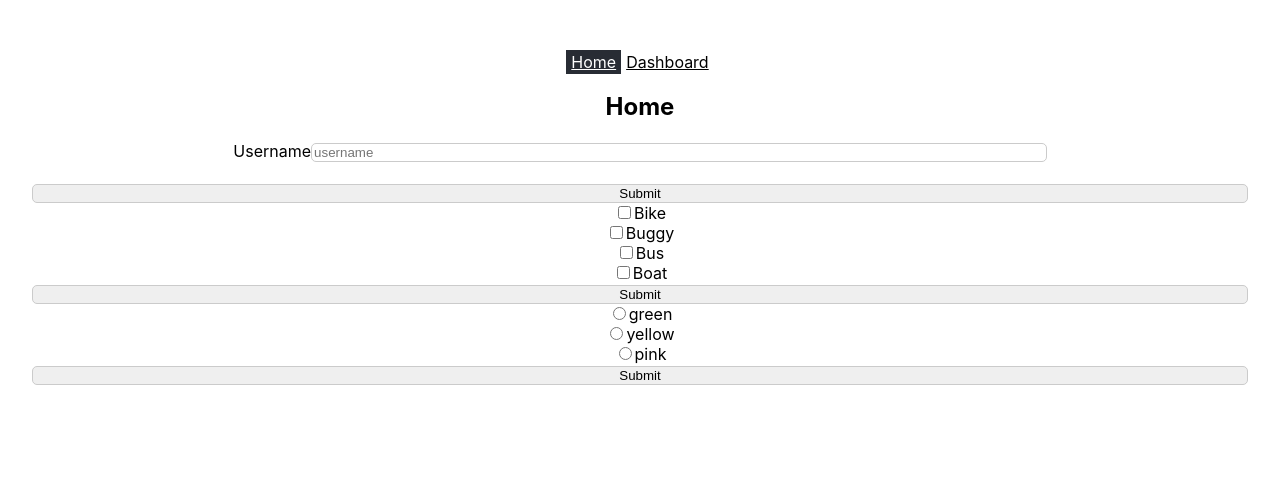
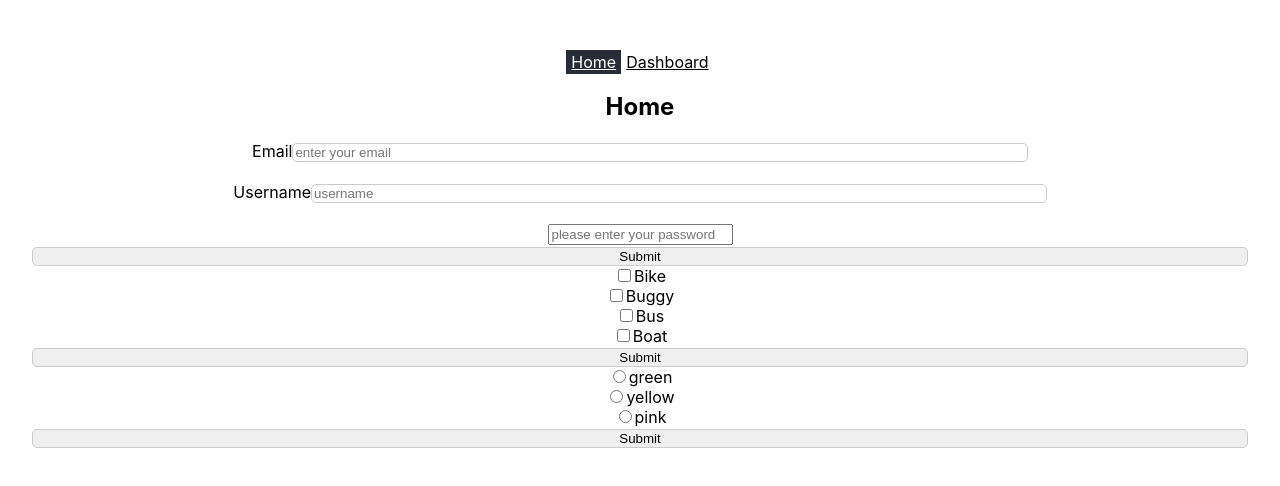
Before and after one commit to amir29adib/formaloo, a React (Create React App) app in the folder frontend/formaloo-react/: page / in a window 1280 px wide. Shown: the top 486 px of the page. Built offline with nearby package versions, Linux system fonts and the light colour scheme.

Commit message:
modified:   frontend/formaloo-react/src/components/TextInput.tsx

```diff
--- a/frontend/formaloo-react/src/components/TextInput.tsx
+++ b/frontend/formaloo-react/src/components/TextInput.tsx
@@ -20,7 +20,7 @@ export default function TextInput() {
   const onSubmit = (data: FieldValues) => {
     console.log(data);
   };
-const textData = mockData.filter(obj => obj.type ==='text')
+const textData = mockData.filter(obj => obj.type ==='text' || obj.type ==='email' || obj.type ==='password')
   return (
     <form onSubmit={handleSubmit(onSubmit)}>
       <div className="dynamicInput">
```
